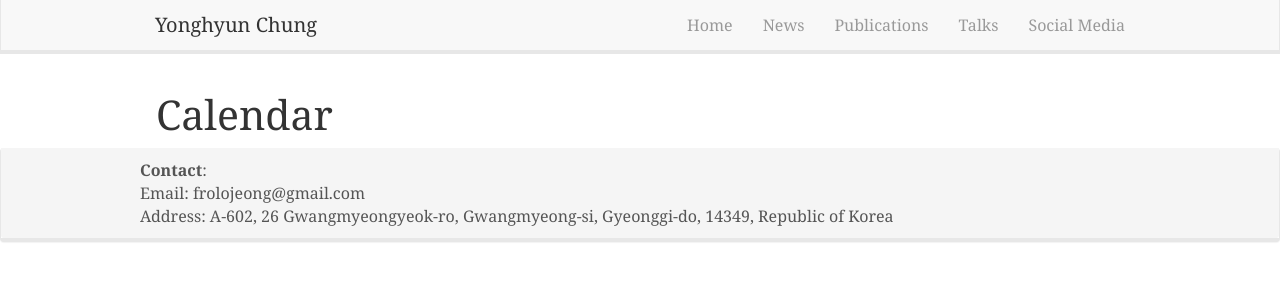
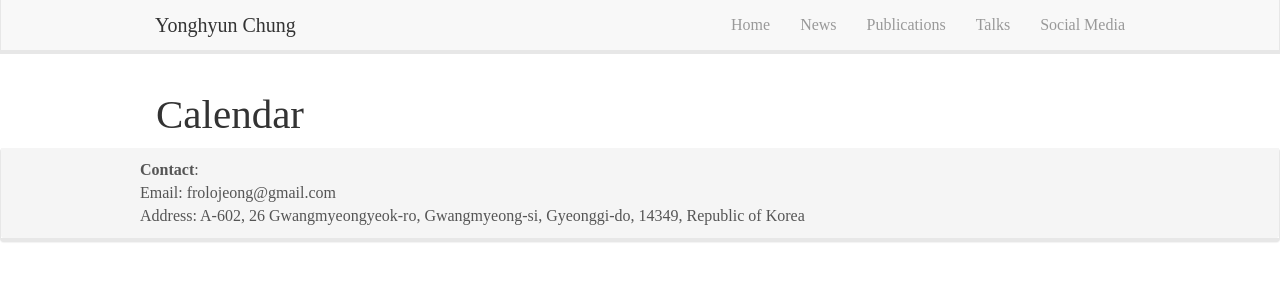
Before and after one commit to maguman/maguman.github.io, a Jekyll site: the page built from _pages/mini_lecture_series.md, in a window 1280 px wide. Shown: the top 300 px of the page. Built offline with Jekyll 4.4.1, drawn with Linux system fonts in a browser that asks for light colours; nearby versions of some CDN libraries.

Commit message:
Update main.scss

```diff
--- a/css/main.scss
+++ b/css/main.scss
@@ -10,8 +10,8 @@ img { margin-bottom: 24px;
 
 
 body {
+	font-family: 'InterVariable';
 	padding-top: 70px;
-	font-family: "Georgia", serif;
 }
 
 figcaption {
@@ -27,6 +27,7 @@ figcaption {
 
 p.byline {
 	text-align: center;
+	font-family: 'InterVariable';
 	font-size: 18px;
 	line-height: 36px;
 	margin-top: -24px;
```
